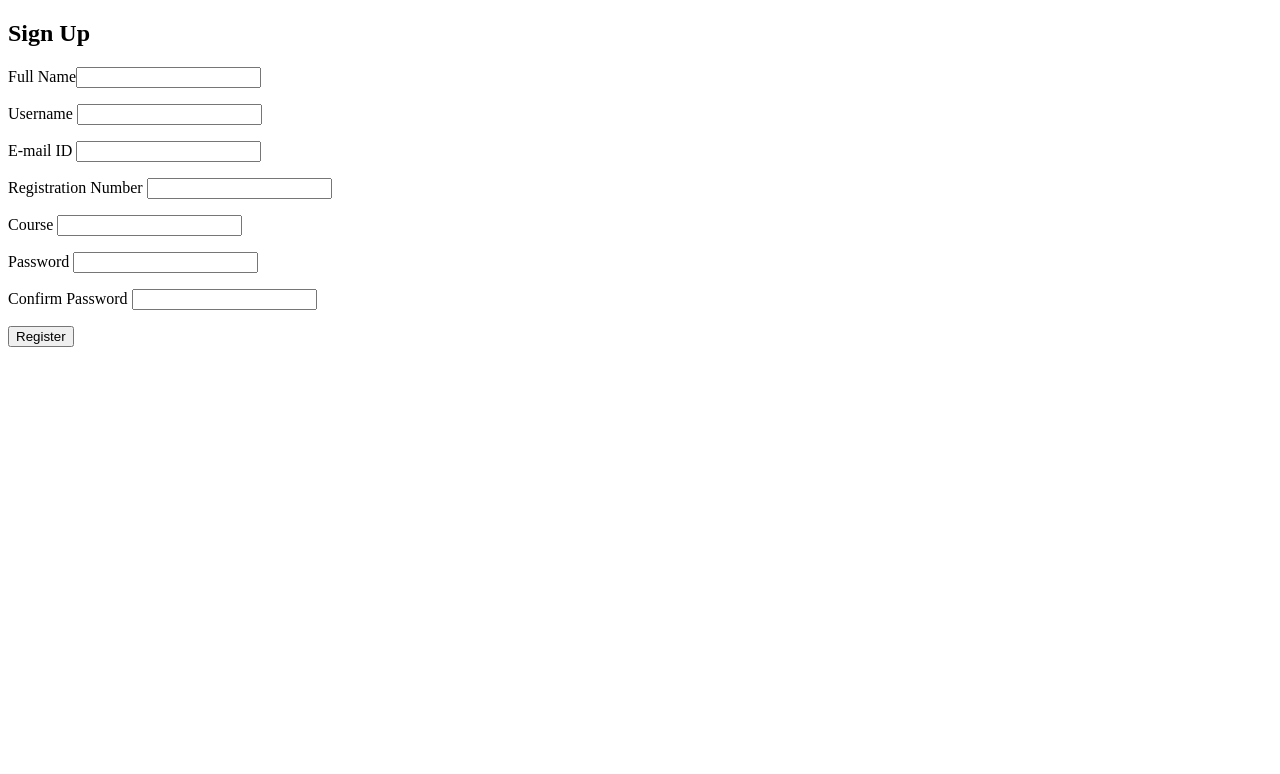
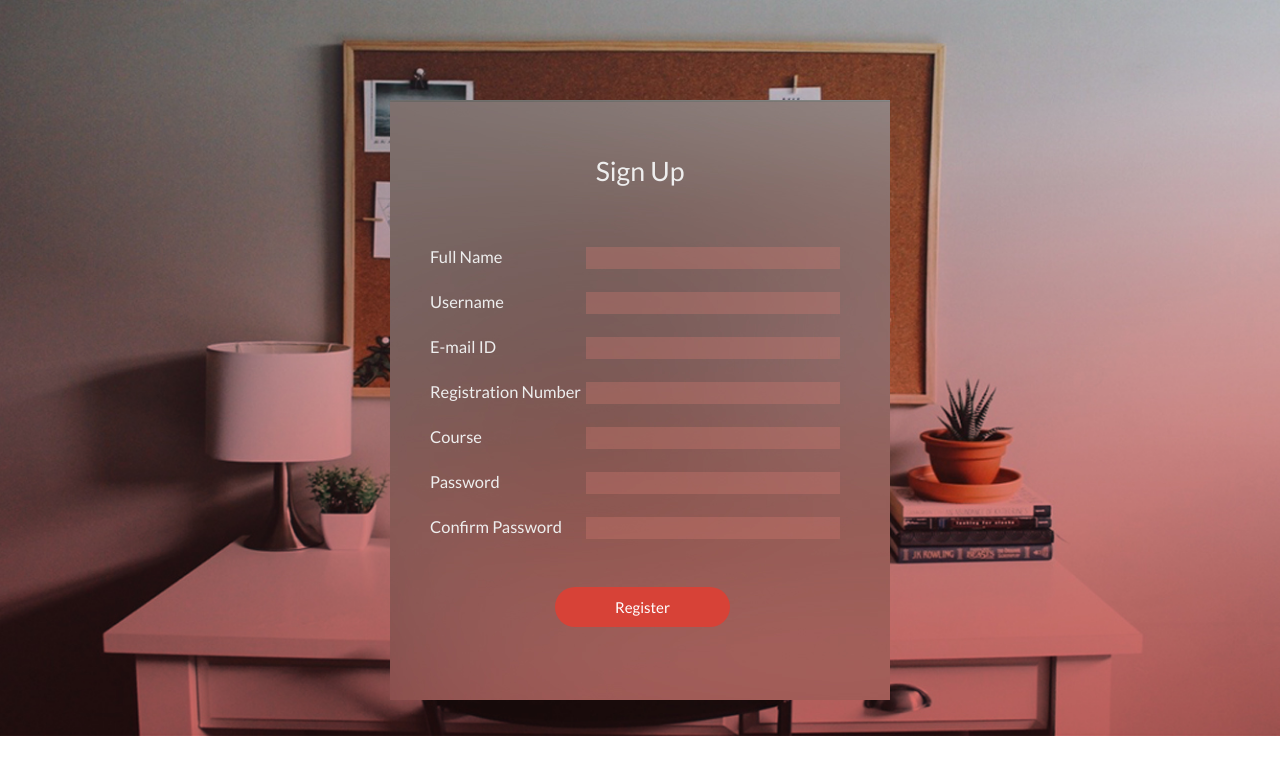
Before and after one commit to Krityaan-Thapar/study-csivit-registration-page, a plain HTML site: page index.html in a window 1280 px wide. Drawn offline with Linux system fonts and the light colour scheme.

Commit message:
Update index.html

```diff
--- a/index.html
+++ b/index.html
@@ -3,7 +3,7 @@
 <head>
   <meta charset="utf-8">
   <title>Registration Page for study.csivit.com</title>
-  <link rel="stylesheet" url("Reg_Stylesheet.css")>
+  <link rel="stylesheet" href="Reg_Stylesheet.css">
   <link href="https://fonts.googleapis.com/css?family=Lato" rel="stylesheet">
 </head>
 <body>
```
